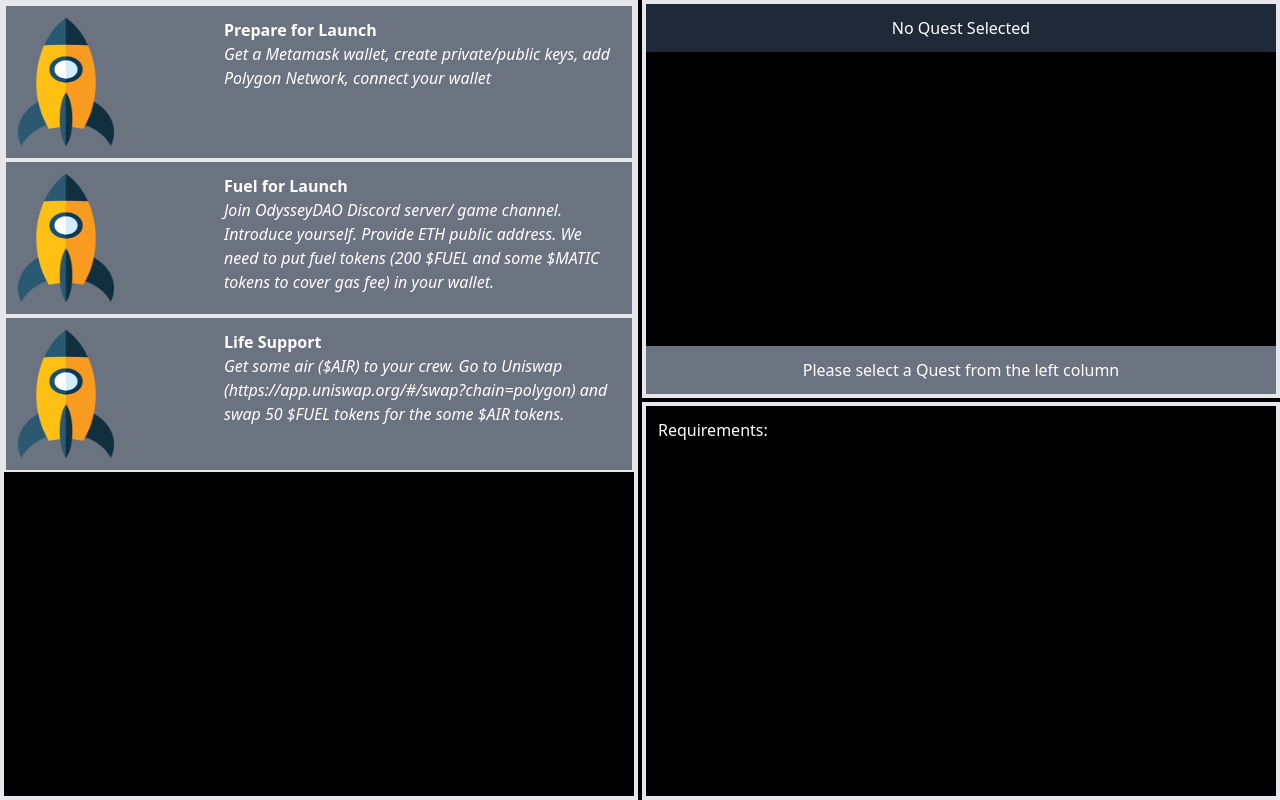
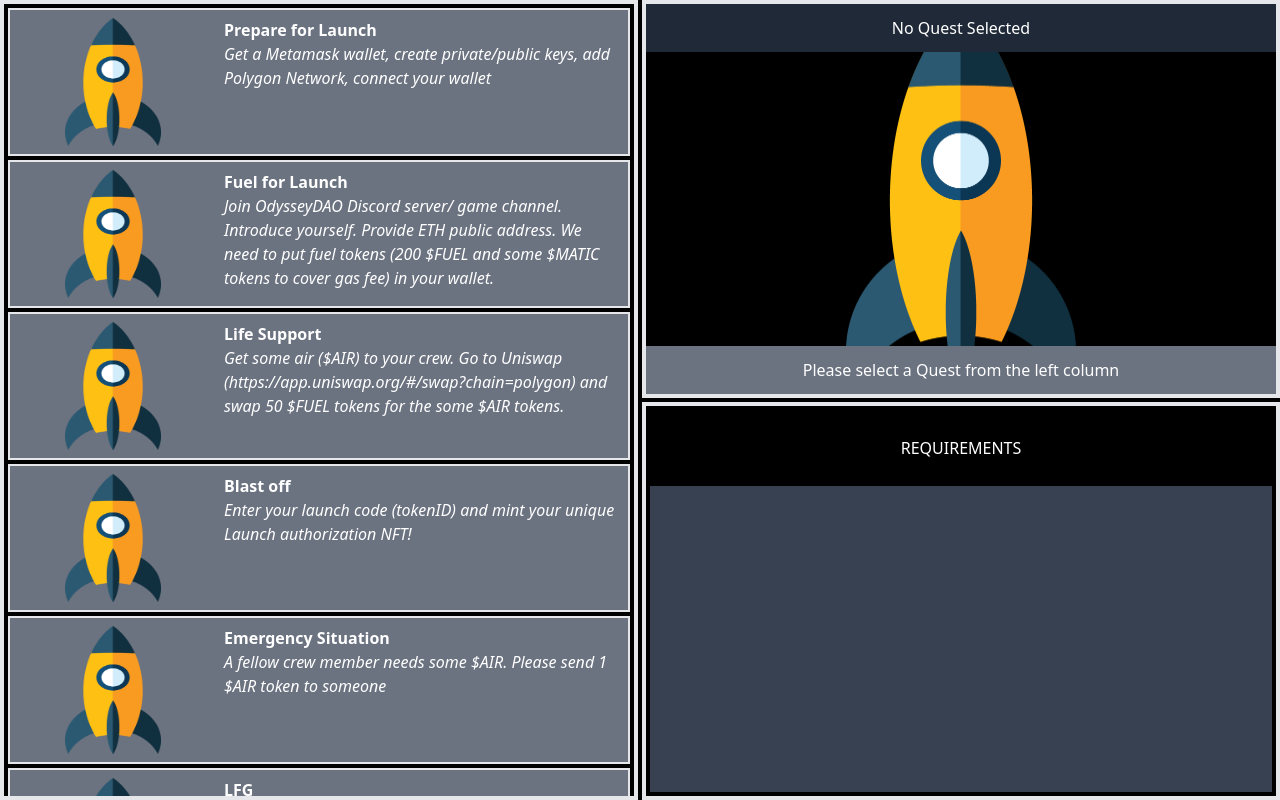
Before and after one commit to Odyssey-DAO/Odyssey-DAO, a Next.js app: page /challenges in a window 1280 px wide. Built offline with nearby package versions, Linux system fonts and the light colour scheme.

Commit message:
ODY-10003 Bug fixes, add quests and improve layout

```diff
--- a/components/Quest.tsx
+++ b/components/Quest.tsx
@@ -21,8 +21,8 @@
 
     return (
         <>
-            <div className="grid grid-cols-3 border-2 p-1 bg-gray-500" onClick={() => setQuestId(id)}>
-                <div className="p-2">
+            <div className="grid grid-cols-3 border-2 m-1 bg-gray-500" onClick={() => setQuestId(id)}>
+                <div className="flex justify-center p-2">
                     <img className="h-32 w-24" src={image}></img>
                 </div>
                 <div className="col-span-2 p-2">
--- a/components/QuestDetails.tsx
+++ b/components/QuestDetails.tsx
@@ -11,6 +11,9 @@
     return (
         <>
             <div className="relative w-full h-full">
+                <div className="absolute h-full w-full flex justify-center">
+                    <img className="h-full" src="spaceship-vertical.png"></img>
+                </div>
                 <div className="absolute inset-x-0 top-0 bg-gray-800 p-3 flex items-center justify-center">
                     <div>{header}</div>
                 </div>
--- a/components/QuestRequirements.tsx
+++ b/components/QuestRequirements.tsx
@@ -13,10 +13,23 @@
 
     return (
         <>
-            <div className="p-3">Requirements:</div>
-            {requirementsList.map((requirement: Requirement) => (
-                <div key={index++} className="p-3">{requirement.name}</div>
-            ))}
+            <div className="grid grid-rows-5 h-full p-1">
+                <div className="row-span-1 w-full h-full flex justify-center items-center">
+                    <span>REQUIREMENTS</span>
+                </div>
+                <div className="row-span-4 w-full h-full bg-gray-700">
+                    <div className="grid grid-cols-3 w-full">
+                    {requirementsList.map((requirement: Requirement) => (
+                        <>
+                            <div key={index++} className="col-span-2 p-3">{requirement.name}</div>
+                            <div key={index++} className="col-span-1 flex justify-end items-center p-3">
+                                <meter className="h-3" value={20} min={0} max={100}></meter>
+                            </div>
+                        </>
+                    ))}
+                    </div>
+                </div>
+            </div>
         </>
     );
 };
--- a/pages/api/quests.json
+++ b/pages/api/quests.json
@@ -53,5 +53,74 @@
                 "description": "Go to Uniswap (https://app.uniswap.org/#/swap?chain=polygon) and swap 50 $FUEL tokens for the same $AIR tokens."
             }
         ]
+    },
+    {
+        "id": "ody4",
+        "name": "Blast off",
+        "summary": "Enter your launch code (tokenID) and mint your unique Launch authorization NFT!",
+        "description": "Enter your launch code (tokenID) and mint your unique Launch authorization NFT!",
+        "image": "spaceship-vertical.png",
+        "requirements": [
+            {
+                "name": "Enter your launch code (color code) in contract",
+                "description": "Enter your launch code (color code) in contract"
+            },
+            {
+                "name": "Mint Unique Launch Authorization NFT (launch button or 'Cleared for Launch') via contract through Polygonscan interaction",
+                "description": "Mint Unique Launch Authorization NFT (launch button or 'Cleared for Launch') via contract through Polygonscan interaction"
+            }
+        ]
+    },
+    {
+        "id": "ody5",
+        "name": "Emergency Situation",
+        "summary": "A fellow crew member needs some $AIR. Please send 1 $AIR token to someone",
+        "description": "A fellow crew member needs some $AIR. Please send 1 $AIR token to someone",
+        "image": "spaceship-vertical.png",
+        "requirements": [
+            {
+                "name": "Send only one $AIR token to someone.",
+                "description": "Send only one $AIR token to someone."
+            }
+        ]
+    },
+    {
+        "id": "ody6",
+        "name": "LFG",
+        "summary": "Your rocket is off course.<br>We need to fix it and correct the trajectory. Please burn one $FUEL token by sending it to the burn address (0x000000000000000000000000000000000000dead)",
+        "description": "Your rocket is off course.<br>We need to fix it and correct the trajectory. Please burn one $FUEL token by sending it to the burn address (0x000000000000000000000000000000000000dead)",
+        "image": "spaceship-vertical.png",
+        "requirements": [
+            {
+                "name": "Burn one $FUEL token by sending it to the burn address (0x00…00)",
+                "description": "Burn one $FUEL token by sending it to the burn address (0x00…00)"
+            }
+        ]
+    },
+    {
+        "id": "ody7",
+        "name": "What do we do?",
+        "summary": "We're still off course - but there's hope<br>You’ve got just enough fuel to either get to one or another planet. Please vote to choose Planet for landing. You need at least 100 $FUEL tokens to vote.<br>This is a link of voting smart contract",
+        "description": "We're still off course - but there's hope<br>You’ve got just enough fuel to either get to one or another planet. Please vote to choose Planet for landing. You need at least 100 $FUEL tokens to vote.<br>This is a link of voting smart contract",
+        "image": "spaceship-vertical.png",
+        "requirements": [
+            {
+                "name": "Vote  - interact with contract via polygon scan",
+                "description": "Vote  - interact with contract via polygon scan"
+            }
+        ]
+    },
+    {
+        "id": "ody8",
+        "name": "Landing",
+        "summary": "The crew decides to continue the mission. When you land, you create a new token to be used for trade. Send your captains and crewmates one of your newly minted tokens through Metamask (smart contract deployment - ERC-20 token)",
+        "description": "The crew decides to continue the mission. When you land, you create a new token to be used for trade. Send your captains and crewmates one of your newly minted tokens through Metamask (smart contract deployment - ERC-20 token)",
+        "image": "spaceship-vertical.png",
+        "requirements": [
+            {
+                "name": "Create and deploy an ERC-20 token via remix.ethereum.org",
+                "description": "Create and deploy an ERC-20 token via remix.ethereum.org"
+            }
+        ]
     }
 ]
--- a/pages/challenges.tsx
+++ b/pages/challenges.tsx
@@ -36,7 +36,7 @@
   return (
     <>
       <div className="grid grid-cols-2 grid-rows-2 gap-1 h-screen bg-black text-white">
-        <div className='border-4 row-span-2 h-full'>
+        <div className='border-4 row-span-2 h-full overflow-auto'>
           {quests.map((quest: QuestProps) => (
             <Quest key={quest.id} id={quest.id} name={quest.name} summary={quest.summary} description={quest.description} image={quest.image} requirements={quest.requirements} setQuestId={setSelectedQuest} />
           ))}
```
